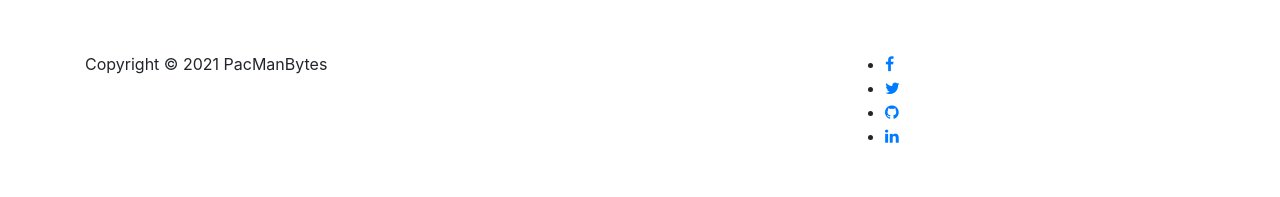
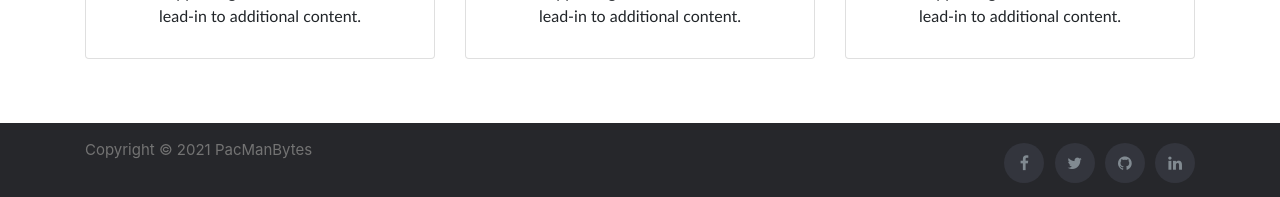
Before and after one commit to anmolag10/DigtalDukaanDaar, a Django app: template src/templates/index.html in a window 1280 px wide. Shown: the part 1634-1831 px from the top of the page. Before the commit the page ends 1777 px from the top, so only its background shows below. Run offline with Django 3.2, Linux system fonts and the light colour scheme; the template is opened without the code that fills it, so the values that code supplies are empty; some libraries are stand-ins or nearby versions.

Commit message:
added coursel and footer styling

```diff
--- a/src/static/css/styles.css
+++ b/src/static/css/styles.css
@@ -40,41 +40,178 @@
     padding-left: 7px;;
 }
 
-.category
-{
 
-    background-color: aqua;
-    margin: auto;
-    width: 90%;
-    height: 200px;
-
-    padding: 10px;
-
-}
 
 .welcome-block
 {
 
-    background-color: rgba(199, 247, 214, 0.459);
+    background-color: #eaf4c6;
     margin: auto;
     width: 90%;
     height: 400px;
 }
 
-.shops
-{  padding-top: 10px;
-    background-color: rgba(197, 241, 92, 0.459);
-     margin: auto;
-    width: 90%;
-    padding-left: 50px;
-    padding-right: 50px;
+
+.site-footer
+{
+  background-color:#26272b;
+  padding:20px 0 0px;
+  font-size:15px;
+  line-height:14px;
+  color:#737373;
+}
 
 
+
+
+
+.site-footer .social-icons
+{
+  text-align:right
+}
+.site-footer .social-icons a
+{
+  width:40px;
+  height:40px;
+  line-height:40px;
+  margin-left:6px;
+  margin-right:0;
+  border-radius:100%;
+  background-color:#33353d
+}
+.copyright-text
+{
+  margin:0
+}
+@media (max-width:991px)
+{
+  .site-footer [class^=col-]
+  {
+    margin-bottom:30px
+  }
+}
+@media (max-width:767px)
+{
+  .site-footer
+  {
+    padding-bottom:0
+  }
+  .site-footer .copyright-text,.site-footer .social-icons
+  {
+    text-align:center
+  }
+}
+.social-icons
+{
+  padding-left:0;
+  margin-bottom:0;
+  list-style:none;
+  padding-bottom:10px;
+}
+.social-icons li
+{
+  display:inline-block;
+  margin-bottom:4px
+}
+.social-icons li.title
+{
+  margin-right:15px;
+  text-transform:uppercase;
+  color:#96a2b2;
+  font-weight:700;
+  font-size:13px
+}
+.social-icons a{
+  background-color:#eceeef;
+  color:#818a91;
+  font-size:16px;
+  display:inline-block;
+  line-height:44px;
+  width:44px;
+  height:44px;
+  text-align:center;
+  margin-right:8px;
+  border-radius:100%;
+  -webkit-transition:all .2s linear;
+  -o-transition:all .2s linear;
+  transition:all .2s linear
+}
+.social-icons a:active,.social-icons a:focus,.social-icons a:hover
+{
+  color:#fff;
+  background-color:#29aafe
+}
+.social-icons.size-sm a
+{
+  line-height:34px;
+  height:34px;
+  width:34px;
+  font-size:14px
+}
+.social-icons a.facebook:hover
+{
+  background-color:#3b5998
+}
+.social-icons a.twitter:hover
+{
+  background-color:#00aced
+}
+.social-icons a.linkedin:hover
+{
+  background-color:#007bb6
+}
+.social-icons a.github:hover
+{
+  background-color:#ea4c89
+}
+@media (max-width:767px)
+{
+  .social-icons li.title
+  {
+    display:block;
+    margin-right:0;
+    font-weight:600
+  }
 }
 
-.card
+
+.carousel {
+
+  width: 100%;
+}
+
+.slide-box {
+  display: flex;
+  justify-content: space-between;
+}
+
+@media (min-width: 576px) and (max-width: 767.98px) {
+  .slide-box img {
+    -ms-flex: 0 0 50%;
+    flex: 0 0 50%;
+    max-width: 50%;
+  }
+}
+
+@media (min-width: 768px) and (max-width: 991.98px) {
+  .slide-box img {
+    -ms-flex: 0 0 33.3333%;
+    flex: 0 0 33.3333%;
+    max-width: 33.3333%;
+  }
+}
+
+@media (min-width: 992px)
 {
-    width:210px;
-    height: 402px;
+  .slide-box img {
+    -ms-flex: 0 0 25%;
+    flex: 0 0 25%;
+    max-width: 25%;
+  }
+}
 
+.carousel-caption {
+  background-color: rgba(0, 0, 0, 0.5);
+  padding: 20px;
+  border-radius: .5rem;
 }
```
